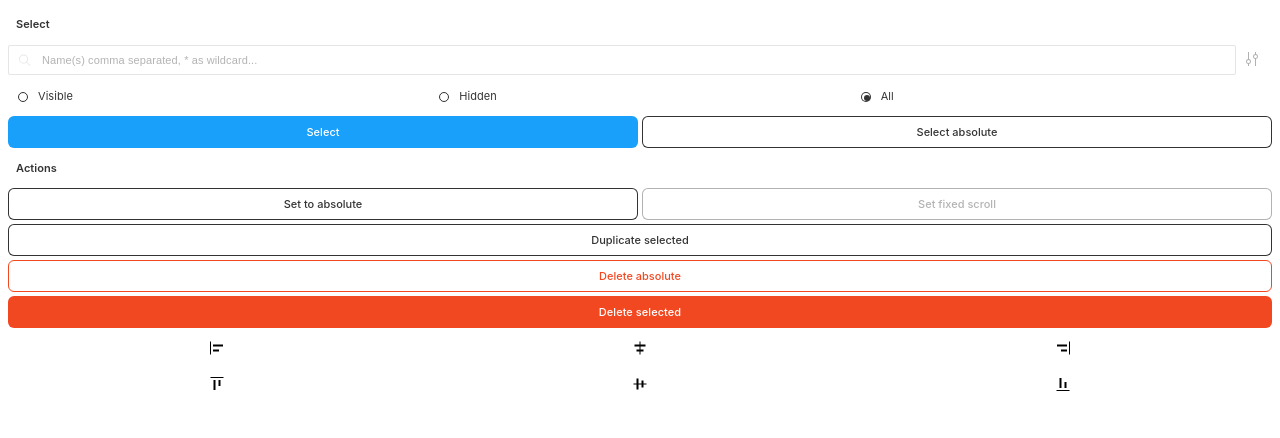
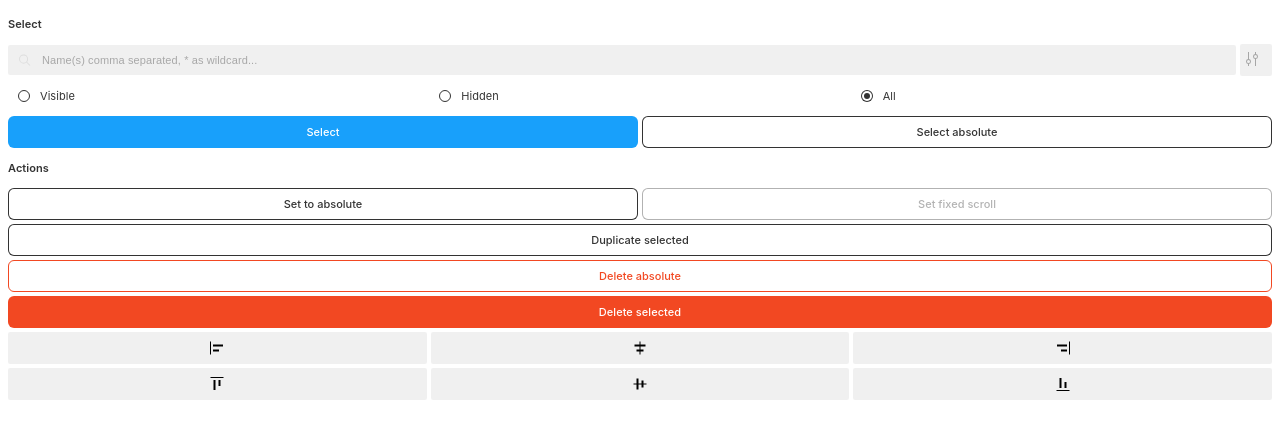
Before and after one commit to jeancharlesamey/snapKit, a website: page ui.html in a window 1280 px wide. Drawn offline with Linux system fonts and the light colour scheme.

Commit message:
Address review feedback
Co-authored-by: hilos-sh[bot] <293698577+hilos-sh[bot]@users.noreply.github.com>

```diff
--- a/ui.html
+++ b/ui.html
@@ -2092,11 +2092,18 @@ body {
 /* --- button / icon-button resets ------------------------------------------ */
 
 /* The DS styles .icon-button assuming a <div>. SnapKit uses real <button>
-   elements so they can be disabled, which needs the UA styling cleared. */
+   elements so they can be disabled, which needs the UA styling cleared.
+   The DS fill only shows on hover; here the icon buttons carry it all the time
+   so the align grid and the type filter read as buttons at rest. */
 .icon-button {
-  background-color: transparent;
+  background-color: var(--hover-fill);
   padding: 0;
   outline: none;
+}
+
+/* Hover still has to move, so it goes one step darker than the resting fill. */
+.icon-button:hover {
+  background: var(--black1);
 }
 
 .icon-button:disabled {
@@ -2105,7 +2112,7 @@ body {
 }
 
 .icon-button:disabled:hover {
-  background: transparent;
+  background: var(--hover-fill);
 }
 
 .button {
@@ -2124,6 +2131,45 @@ body {
   cursor: default;
 }
 
+/* --- section titles ------------------------------------------------------- */
+
+/* The DS indents its titles by 8px. The buttons below start at the body edge,
+   so the indent has to go for the two to share a left edge. */
+.section-title {
+  padding-left: 0;
+}
+
+/* --- search field --------------------------------------------------------- */
+
+/* The DS field is white with a hairline border and only fills in on hover.
+   SnapKit keeps that fill as the resting state — same grey as the icon buttons
+   — so the field reads as an input without needing the border. */
+.input__field,
+.input__field:hover,
+.input__field:placeholder-shown,
+.input__field:placeholder-shown:hover,
+.input__field:active,
+.input__field:focus {
+  background-color: var(--hover-fill);
+  border-color: transparent;
+}
+
+/* Focus keeps the DS blue ring (the outline comes from the DS rule). */
+.input__field:active,
+.input__field:focus {
+  border-color: var(--blue);
+}
+
+/* Once something is typed the magnifier is noise: hide it and give the text
+   back the 32px it was reserving. */
+.input__field:not(:placeholder-shown) {
+  padding-left: var(--size-xxsmall);
+}
+
+.input__field:not(:placeholder-shown) + .icon {
+  display: none;
+}
+
 /* --- visibility radios ---------------------------------------------------- */
 
 .snapkit-radios {
@@ -2139,6 +2185,17 @@ body {
    cannot afford it. */
 .snapkit-radios .radio__label {
   padding-right: 0;
+}
+
+/* The DS draws the circle as a 10px box plus a 1px border and drops the 6px
+   selected dot at 2px/2px — geometry that only centres under content-box
+   sizing. The border-box reset at the top of this file shrank the circle to
+   8px inside, which pushed the dot down and to the right; opt this one element
+   back out. The top margin goes too: the label is a centred flex line, so the
+   DS baseline nudge only tips the circle off-centre against its text. */
+.radio__label:before {
+  box-sizing: content-box;
+  margin-top: 0;
 }
 
 /* --- element type filter -------------------------------------------------- */
@@ -2283,8 +2340,12 @@ body {
 
     <div class="snapkit-row">
       <div class="input input--with-icon snapkit-row__grow">
+        <!-- The magnifier comes after the field on purpose: it is absolutely
+             positioned, so DOM order changes nothing visually, but it lets the
+             css hide it once the field has content (there is no
+             previous-sibling selector to pair with :placeholder-shown). -->
+        <input id="frameName" type="text" class="input__field" placeholder="Name(s) comma separated, * as wildcard...">
         <div class="icon icon--search icon--black3"></div>
-        <input id="frameName" type="text" class="input__field" placeholder="Name(s) comma separated, * as wildcard...">
       </div>
       <div class="select-menu snapkit-filter">
         <button id="filterBtn" class="icon-button snapkit-filter__button" title="Filter by element type">
--- a/ui/snapkit.css
+++ b/ui/snapkit.css
@@ -72,11 +72,18 @@ body {
 /* --- button / icon-button resets ------------------------------------------ */
 
 /* The DS styles .icon-button assuming a <div>. SnapKit uses real <button>
-   elements so they can be disabled, which needs the UA styling cleared. */
+   elements so they can be disabled, which needs the UA styling cleared.
+   The DS fill only shows on hover; here the icon buttons carry it all the time
+   so the align grid and the type filter read as buttons at rest. */
 .icon-button {
-  background-color: transparent;
+  background-color: var(--hover-fill);
   padding: 0;
   outline: none;
+}
+
+/* Hover still has to move, so it goes one step darker than the resting fill. */
+.icon-button:hover {
+  background: var(--black1);
 }
 
 .icon-button:disabled {
@@ -85,7 +92,7 @@ body {
 }
 
 .icon-button:disabled:hover {
-  background: transparent;
+  background: var(--hover-fill);
 }
 
 .button {
@@ -104,6 +111,45 @@ body {
   cursor: default;
 }
 
+/* --- section titles ------------------------------------------------------- */
+
+/* The DS indents its titles by 8px. The buttons below start at the body edge,
+   so the indent has to go for the two to share a left edge. */
+.section-title {
+  padding-left: 0;
+}
+
+/* --- search field --------------------------------------------------------- */
+
+/* The DS field is white with a hairline border and only fills in on hover.
+   SnapKit keeps that fill as the resting state — same grey as the icon buttons
+   — so the field reads as an input without needing the border. */
+.input__field,
+.input__field:hover,
+.input__field:placeholder-shown,
+.input__field:placeholder-shown:hover,
+.input__field:active,
+.input__field:focus {
+  background-color: var(--hover-fill);
+  border-color: transparent;
+}
+
+/* Focus keeps the DS blue ring (the outline comes from the DS rule). */
+.input__field:active,
+.input__field:focus {
+  border-color: var(--blue);
+}
+
+/* Once something is typed the magnifier is noise: hide it and give the text
+   back the 32px it was reserving. */
+.input__field:not(:placeholder-shown) {
+  padding-left: var(--size-xxsmall);
+}
+
+.input__field:not(:placeholder-shown) + .icon {
+  display: none;
+}
+
 /* --- visibility radios ---------------------------------------------------- */
 
 .snapkit-radios {
@@ -119,6 +165,17 @@ body {
    cannot afford it. */
 .snapkit-radios .radio__label {
   padding-right: 0;
+}
+
+/* The DS draws the circle as a 10px box plus a 1px border and drops the 6px
+   selected dot at 2px/2px — geometry that only centres under content-box
+   sizing. The border-box reset at the top of this file shrank the circle to
+   8px inside, which pushed the dot down and to the right; opt this one element
+   back out. The top margin goes too: the label is a centred flex line, so the
+   DS baseline nudge only tips the circle off-centre against its text. */
+.radio__label:before {
+  box-sizing: content-box;
+  margin-top: 0;
 }
 
 /* --- element type filter -------------------------------------------------- */
```
Also changed, not shown: test/ui.test.js (+37 -0 lines), ui/index.html (+5 -1 lines).
